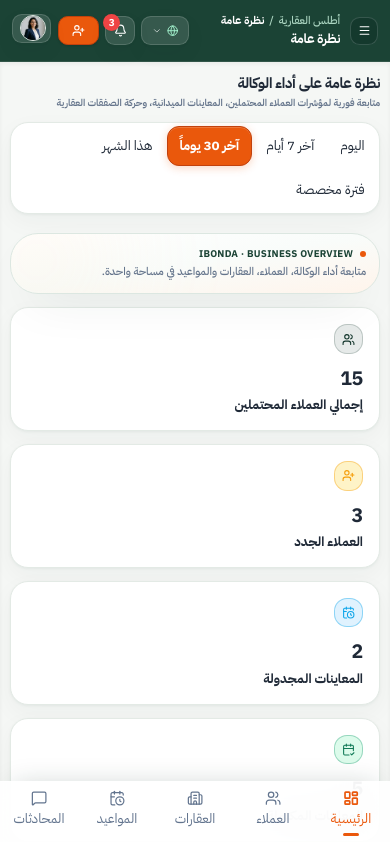
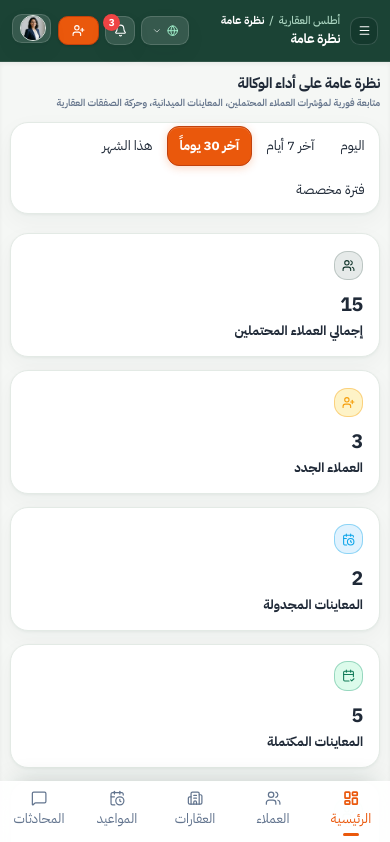
Before and after one commit to jawaddada1999-svg/V1, a React (Vite) app: page / in a window 390 px wide. Shown: the top 842 px of the page. Built offline with nearby package versions, Linux system fonts and the light colour scheme.

Commit message:
Remove overview promotional header strip

```diff
--- a/src/components/sections/OverviewSection.tsx
+++ b/src/components/sections/OverviewSection.tsx
@@ -177,7 +177,7 @@ export const OverviewSection: React.FC = () => {
         </div>
       </div>
 
-      <div className="overview-command-center relative overflow-hidden rounded-[28px] border border-[#DCE7E1] bg-gradient-to-br from-white via-[#F9FCFA] to-[#FFF4EB] shadow-[0_18px_50px_-25px_rgba(18,53,43,0.25)] p-4 sm:p-5 mb-4"><div className="absolute -top-12 -end-12 h-40 w-40 rounded-full bg-orange-200/20 blur-3xl pointer-events-none" /><div className="relative flex items-center gap-2 text-xs font-extrabold tracking-wide text-[#1B4335] mb-1"><span className="h-2 w-2 rounded-full bg-[#EA580C]" /> IBONDA · BUSINESS OVERVIEW</div><p className="relative text-[11px] sm:text-sm text-[#64748B] font-medium">متابعة أداء الوكالة، العملاء، العقارات والمواعيد في مساحة واحدة.</p></div>
+
   {/* Main Executive KPI Cards (12 Cards including distinct 4 lead categories) */}
       <div className="grid grid-cols-1 sm:grid-cols-2 lg:grid-cols-3 xl:grid-cols-4 gap-4">
         <KpiCard
```
